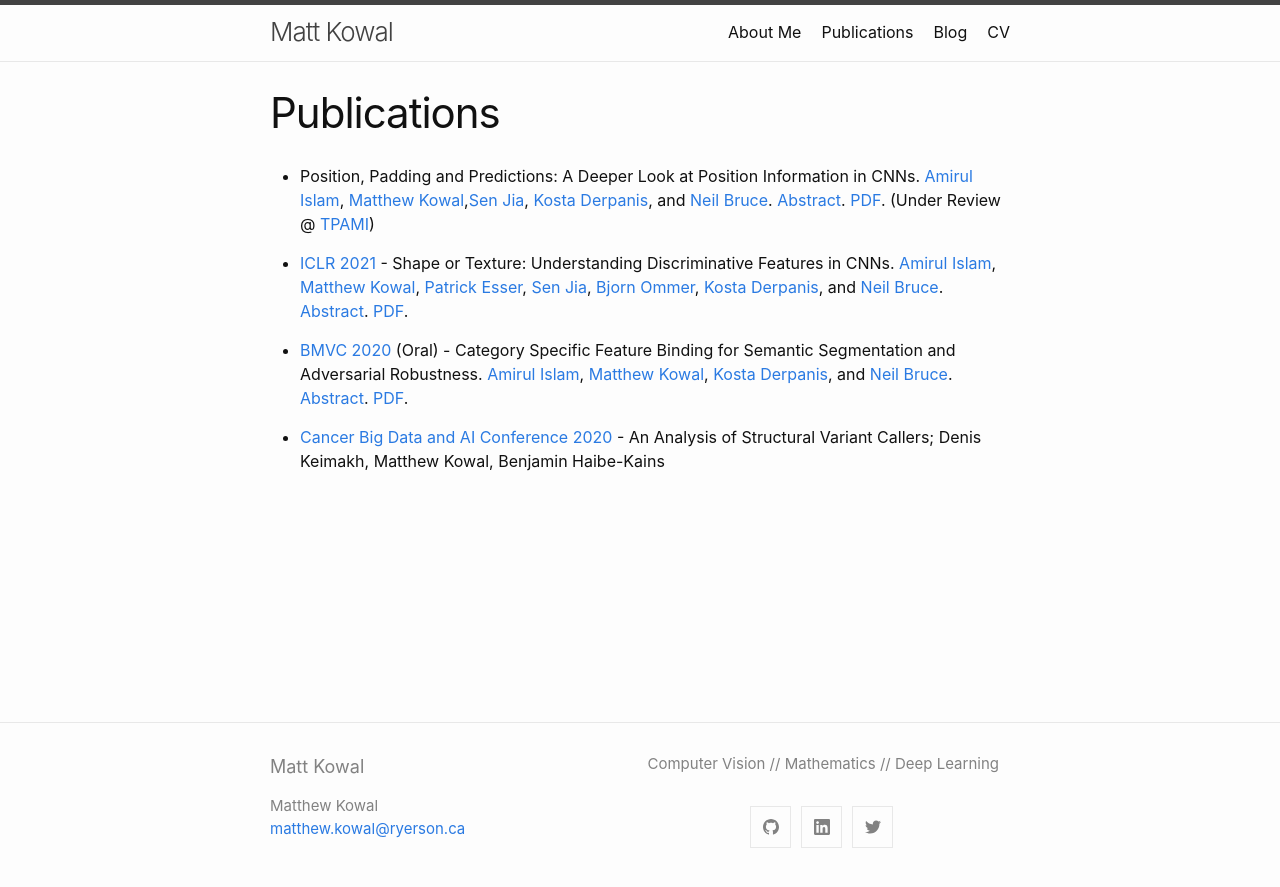
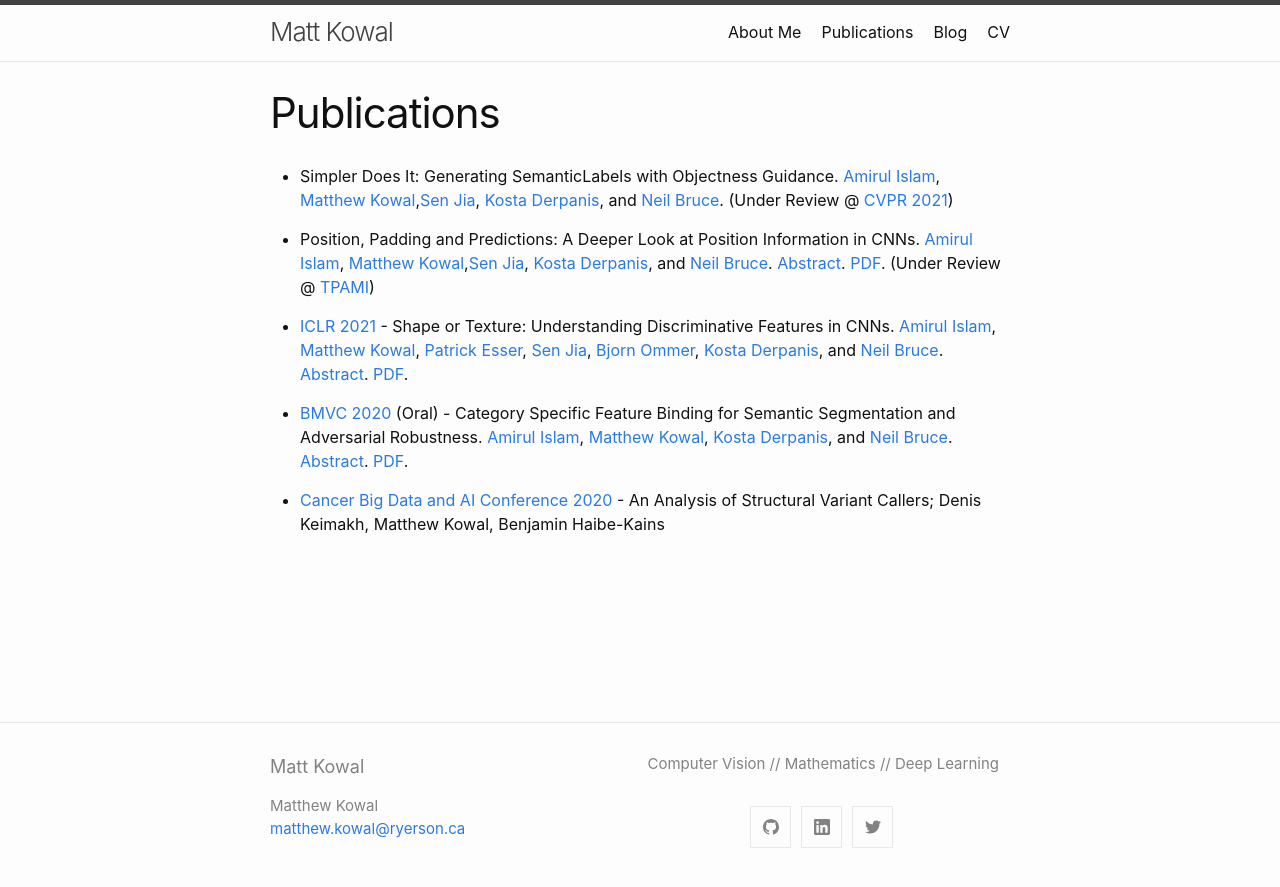
Before and after one commit to MKowal2/MKowal4.github.io, a Jekyll site: the page built from publications.md, in a window 1280 px wide. Shown: the top 887 px of the page. Built offline with Jekyll 4.4.1, drawn with Linux system fonts in a browser that asks for light colours.

Commit message:
Update publications.md

```diff
--- a/publications.md
+++ b/publications.md
@@ -3,6 +3,8 @@ layout: page
 title: Publications
 permalink: /publications/
 ---
+
+-  Simpler Does It: Generating SemanticLabels with Objectness Guidance. [Amirul Islam](https://www.cs.ryerson.ca/~amirul/), [Matthew Kowal](https://mkowal2.github.io/),[Sen Jia](https://github.com/SenJia), [Kosta Derpanis](https://www.cs.ryerson.ca/~kosta/), and [Neil Bruce](https://www.cs.ryerson.ca/~bruce/). (Under Review @ [CVPR 2021](http://cvpr2021.thecvf.com/))
 
 - Position, Padding and Predictions: A Deeper Look at Position Information in CNNs. [Amirul Islam](https://www.cs.ryerson.ca/~amirul/), [Matthew Kowal](https://mkowal2.github.io/),[Sen Jia](https://github.com/SenJia), [Kosta Derpanis](https://www.cs.ryerson.ca/~kosta/), and [Neil Bruce](https://www.cs.ryerson.ca/~bruce/). [Abstract](https://arxiv.org/abs/2101.12322). [PDF](https://arxiv.org/pdf/2101.12322.pdf). (Under Review @ [TPAMI](https://ieeexplore.ieee.org/xpl/RecentIssue.jsp?punumber=34))
 
```
